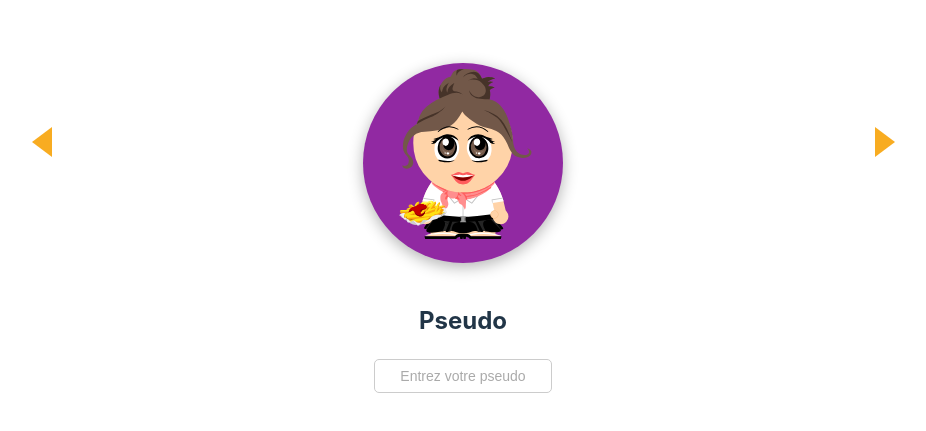
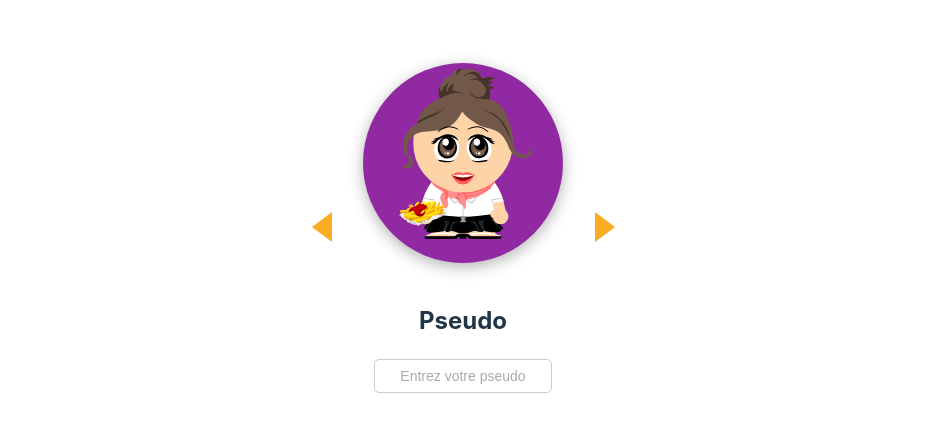
Before and after one commit to xYanis/Kultopia, a React (Vite) app: page / in a window 1280 px wide. Shown: the part 167-598 px from the top of the page, without its empty margins (177-1103 px from the left). Built offline with nearby package versions, Linux system fonts and the light colour scheme.

Commit message:
fleches2

```diff
--- a/src/css/SelectCharacter.css
+++ b/src/css/SelectCharacter.css
@@ -46,9 +46,9 @@
 	display: flex;
 	justify-content: space-between;
 	/* Placer les flèches à gauche et à droite */
-	width: 70%;
+	width: 6rem;
 	position: absolute;
-	top: 38%;
+	top: 24rem;
 	z-index: 1;
 	/* Centrer verticalement les flèches */
 	transform: translateY(-50%);
@@ -69,7 +69,21 @@
 	justify-content: center;
 	transition: transform 0.2s;
 	margin-top: 10px;
-	position: relative; /* Nécessaire pour que les pseudo-éléments soient positionnés par rapport au cercle */
+	position: absolute; /* Nécessaire pour que les pseudo-éléments soient positionnés par rapport au cercle */
+}
+
+/* Flèche gauche */
+.arrow-button.left {
+	left: -80px; /* Distance fixe à gauche de l'avatar */
+	top: 50%; /* Centrer verticalement */
+	transform: translateY(-50%); /* Ajustement pour centrer */
+}
+
+/* Flèche droite */
+.arrow-button.right {
+	right: -80px; /* Distance fixe à droite de l'avatar */
+	top: 50%; /* Centrer verticalement */
+	transform: translateY(-50%); /* Ajustement pour centrer */
 }
 
 .arrow-button:hover {
@@ -178,3 +192,9 @@ button:focus,
 button:focus-visible {
 	outline: 4px auto -webkit-focus-ring-color;
 }
+
+@media (min-width: 1024px) {
+	.arrow-buttons-container {
+		padding: 0 40px;
+	}
+}
```
